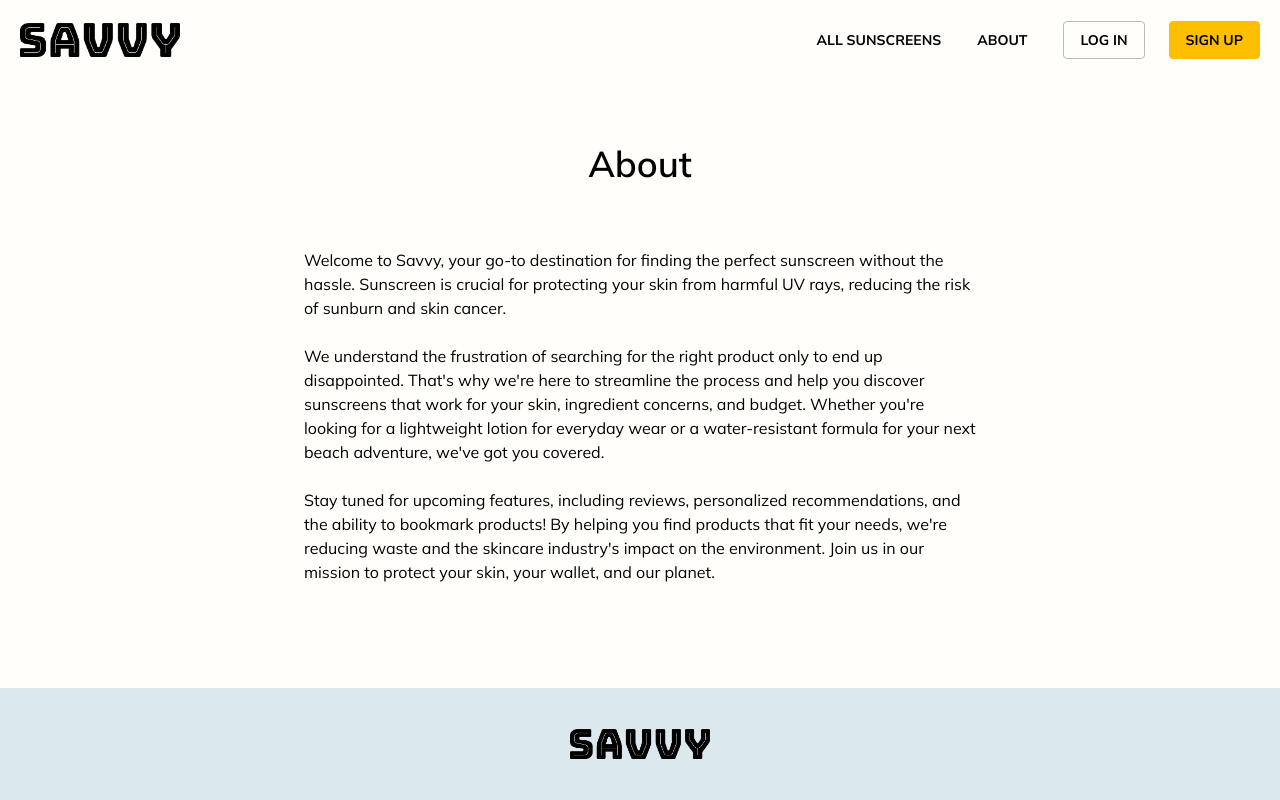
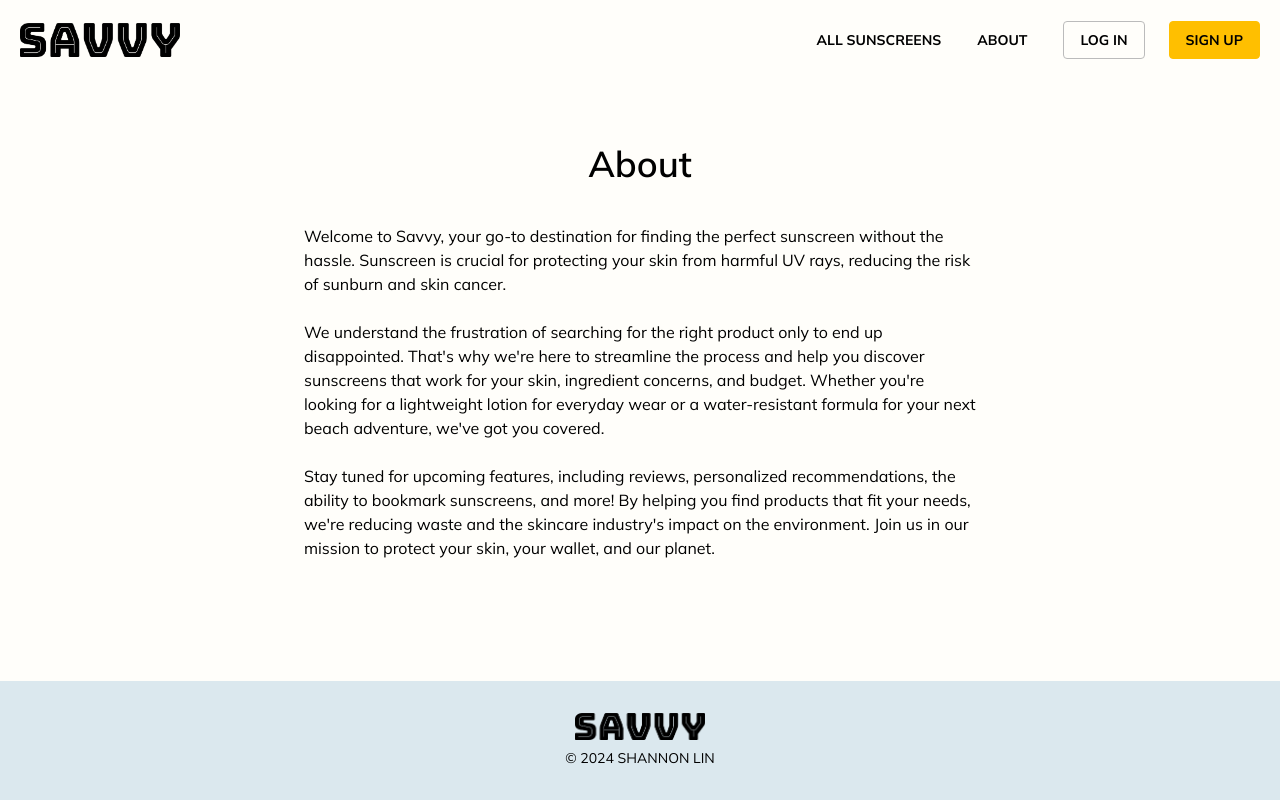
Before and after one commit to shannon-n-lin/sunscreen-savvy, a React (Vite) app in the folder frontend/: page /about in a window 1280 px wide. Built offline with nearby package versions, Linux system fonts and the light colour scheme; no server answers.

Commit message:
Fix issue with index page reloading on every route

```diff
--- a/frontend/src/App.jsx
+++ b/frontend/src/App.jsx
@@ -3,6 +3,7 @@ import { Routes, Route } from 'react-router-dom'
 import axios from 'axios'
 import UserContext from './contexts/UserContext'
 import Layout from './components/Layout'
+import Header from './components/Header'
 import IndexPage from './pages/IndexPage'
 import LoginPage from './pages/LoginPage'
 import SignupPage from './pages/SignupPage'
@@ -31,22 +32,20 @@ const App = () => {
     try {
       const res = await axios.post('http://localhost:2003/logout', {}, {withCredentials: true})
         setUser(res.data.user)
-        console.log(user)
+        console.log(res.data)
     } catch (err) {
       console.log(err)
     }
   }
 
-  console.log(typeof handleLogout)
-
   return (
     <>
       <UserContext.Provider value={user}>
         <Routes>
-          <Route index element={<IndexPage headerColor="white" handleLogout={handleLogout}/>} />
 
-          {/* Use Layout component on all pages */}
+          {/* Apply layout component to all pages */}
           <Route element={<Layout handleLogout={handleLogout}/>}>
+            <Route path='/' element={<IndexPage />} />
             <Route path='/login' element={<LoginPage />} />
             <Route path='/signup' element={<SignupPage />} />
             <Route path='/about' element={<AboutPage />} />
@@ -54,9 +53,8 @@ const App = () => {
             <Route path='/chemical-sunscreens' element={<ChemicalSunscreens />} />
             <Route path='/mineral-sunscreens' element={<MineralSunscreens />} />
             <Route path='/budget-sunscreens' element={<BudgetSunscreens />} />
-            {/* Wildcard route */}
-            {/* <Route path='*' element={<IndexPage />} /> */}
           </Route>
+
         </Routes>
       </UserContext.Provider>
     </>
@@ -64,3 +62,71 @@ const App = () => {
 }
 
 export default App
+
+// import { React, useState, useEffect } from 'react'
+// import { Routes, Route } from 'react-router-dom'
+// import axios from 'axios'
+// import UserContext from './contexts/UserContext'
+// import Layout from './components/Layout'
+// import Header from './components/Header'
+// import IndexPage from './pages/IndexPage'
+// import LoginPage from './pages/LoginPage'
+// import SignupPage from './pages/SignupPage'
+// import AboutPage from './pages/AboutPage'
+// import AllSunscreens from './pages/ProductListPages/AllSunscreens'
+// import ChemicalSunscreens from './pages/ProductListPages/ChemicalSunscreens'
+// import MineralSunscreens from './pages/ProductListPages/MineralSunscreens'
+// import BudgetSunscreens from './pages/ProductListPages/BudgetSunscreens'
+
+
+// const App = () => {
+//   const [user, setUser] = useState('')
+
+//   useEffect(() => {
+//     const checkAuth = async () => {
+//       const res = await axios.get('http://localhost:2003/user', {
+//         withCredentials:true
+//       })
+//       setUser(res.data.username)
+//       console.log(res)
+//     }
+//     checkAuth()
+//   }, [])
+
+//   async function handleLogout(e) {
+//     try {
+//       const res = await axios.post('http://localhost:2003/logout', {}, {withCredentials: true})
+//         setUser(res.data.user)
+//         console.log(res.data)
+//     } catch (err) {
+//       console.log(err)
+//     }
+//   }
+
+//   return (
+//     <>
+//       <UserContext.Provider value={user}>
+//         <Routes>
+//           <Route element={<Header />} />
+//           {/* TODO: Fix routing issue when applying layout component to all pages */}
+//           {/* <Route element={<Layout handleLogout={handleLogout}/>}>  */}
+
+//             <Route path='/' element={<IndexPage handleLogout={handleLogout}/>} />
+//             <Route path='/login' element={<LoginPage handleLogout={handleLogout}/>} />
+//             <Route path='/signup' element={<SignupPage handleLogout={handleLogout}/>} />
+//             <Route path='/about' element={<AboutPage handleLogout={handleLogout}/>} />
+//             <Route path='/all-sunscreens' element={<AllSunscreens handleLogout={handleLogout}/>} />
+//             <Route path='/chemical-sunscreens' element={<ChemicalSunscreens handleLogout={handleLogout}/>} />
+//             <Route path='/mineral-sunscreens' element={<MineralSunscreens handleLogout={handleLogout}/>} />
+//             <Route path='/budget-sunscreens' element={<BudgetSunscreens handleLogout={handleLogout}/>} />
+
+//             {/* Wildcard route */}
+//             {/* <Route path='*' element={<IndexPage />} /> */}
+
+//         </Routes>
+//       </UserContext.Provider>
+//     </>
+//   )
+// }
+
+// export default App
--- a/frontend/src/components/Footer.jsx
+++ b/frontend/src/components/Footer.jsx
@@ -3,11 +3,12 @@ import savvyLogoBlack from '../assets/savvy-logo-black.png'
 
 export default function Footer() {
   return (
-    <div className='flex flex-col justify-center items-center h-8 w-full
-    mt-16 py-14 bg-lt-blue'>
+    <div className='flex flex-col justify-center items-center w-full
+    mt-16 py-8 bg-lt-blue'>
       <Link to='/'>
-        <img className='w-[140px]' src={savvyLogoBlack} alt='Savvy'/>
+        <img className='w-[130px]' src={savvyLogoBlack} alt='Savvy'/>
       </Link>
+      <span className='uppercase mt-2 text-sm'>&#169; 2024 Shannon Lin</span>
     </div>
   )
 }
--- a/frontend/src/components/Header.jsx
+++ b/frontend/src/components/Header.jsx
@@ -1,17 +1,15 @@
-import { useState, useContext, useCallback } from 'react'
+import { useState, useContext } from 'react'
 import { Link, Navigate } from 'react-router-dom'
 import UserContext from '../contexts/UserContext'
-import savvyLogoWhite from '../assets/savvy-logo-white.svg'
 import savvyLogoBlack from '../assets/savvy-logo-black.png'
 import { FiX, FiMenu } from 'react-icons/fi'
 
-export default function Header({ handleLogout, textColor='black' }) {
+export default function Header({ handleLogout }) {
   const [ mobile, setMobile ] = useState(false)
   const user = useContext(UserContext)
-
-  const handleMobile = useCallback(() => {
+  const handleMobile = () => {
     setMobile(!mobile)
-  }, [])
+  }
 
   console.log('header')
 
@@ -23,19 +21,19 @@ export default function Header({ handleLogout, textColor='black' }) {
         <Link to='/'>
           <img
             className='w-[160px]'
-            src={textColor === 'white' ? savvyLogoWhite : savvyLogoBlack}
+            src={savvyLogoBlack}
             alt='Savvy'
           />
         </Link>
 
         {/* Desktop nav menu */}
         <ul className='hidden md:flex items-center uppercase text-sm font-bold gap-3'>
-          <li className={`p-3 whitespace-nowrap text-${textColor}`}>
+          <li className={'p-3 whitespace-nowrap'}>
             <Link to='/all-sunscreens' className='no-underline'>
               All Sunscreens
             </Link>
           </li>
-          <li className={`p-3 whitespace-nowrap text-${textColor}`}>
+          <li className={'p-3 whitespace-nowrap'}>
             <Link to='/about' className='no-underline'>
               About
             </Link>
@@ -52,6 +50,8 @@ export default function Header({ handleLogout, textColor='black' }) {
           </li>}
           {user && <li onClick={handleLogout} className='p-3 whitespace-nowrap'>
             <button className='btn-secondary'>Log Out</button>
+            {/* TODO: Fix issue with redirecting every route to index
+            {<Navigate to='/' />} */}
           </li>}
         </ul>
 
@@ -77,7 +77,8 @@ export default function Header({ handleLogout, textColor='black' }) {
             </li>}
             {user && <li onClick={handleMobile} className='pt-6 pb-6 pr-4 whitespace-nowrap'>
               <button onClick={handleLogout} className='btn-secondary'>Log Out</button>
-              {<Navigate to='/' />}
+              {/* TODO: Fix issue with redirecting every route to index
+              {<Navigate to='/' />} */}
             </li>}
 
             <li onClick={handleMobile} className='p-4 whitespace-nowrap'>
--- a/frontend/src/pages/AboutPage.jsx
+++ b/frontend/src/pages/AboutPage.jsx
@@ -1,17 +1,11 @@
-import { useState, useContext } from 'react'
-import { Link, useNavigate } from 'react-router-dom'
-import axios from 'axios'
-import UserContext from '../contexts/UserContext'
-import { FiAlertCircle } from 'react-icons/fi'
-
-export default function LoginPage() {
+export default function AboutPage({ handleLogout }) {
 
   console.log('About page')
 
   return (
     <>
-      <h1 className='text-center my-16'>About</h1>
-      <div className='w-[80%] max-w-2xl mx-auto mb-8 flex flex-col gap-6'>
+      <h1 className='text-center mt-16'>About</h1>
+      <div className='w-[80%] max-w-2xl mx-auto mt-10 mb-8 flex flex-col gap-6'>
         <p>
           Welcome to Savvy, your go-to destination for finding the perfect sunscreen without the hassle. Sunscreen is crucial for protecting your skin from harmful UV rays, reducing the risk of sunburn and skin cancer.
         </p>
@@ -19,7 +13,7 @@ export default function LoginPage() {
           We understand the frustration of searching for the right product only to end up disappointed. That's why we're here to streamline the process and help you discover sunscreens that work for your skin, ingredient concerns, and budget. Whether you're looking for a lightweight lotion for everyday wear or a water-resistant formula for your next beach adventure, we've got you covered.
         </p>
         <p>
-          Stay tuned for upcoming features, including reviews, personalized recommendations, and the ability to bookmark products! By helping you find products that fit your needs, we're reducing waste and the skincare industry's impact on the environment. Join us in our mission to protect your skin, your wallet, and our planet.
+          Stay tuned for upcoming features, including reviews, personalized recommendations, the ability to bookmark sunscreens, and more! By helping you find products that fit your needs, we're reducing waste and the skincare industry's impact on the environment. Join us in our mission to protect your skin, your wallet, and our planet.
         </p>
       </div>
     </>
--- a/frontend/src/pages/IndexPage.jsx
+++ b/frontend/src/pages/IndexPage.jsx
@@ -1,12 +1,10 @@
 import { useState, useContext, useEffect } from 'react'
 import { Link } from 'react-router-dom'
 import UserContext from '../contexts/UserContext'
-import Header from '../components/Header'
 import Hero from '../components/Hero'
-import Footer from '../components/Footer'
 import SunscreenCard from '../components/SunscreenCard'
 
-export default function IndexPage({ handleLogout }) {
+export default function IndexPage() {
   const [sunscreens, setSunscreens] = useState([])
   const user = useContext(UserContext)
   const host = 'http://localhost:2003'
@@ -25,7 +23,6 @@ export default function IndexPage({ handleLogout }) {
   return (
     <>
     <div className='flex flex-col min-h-screen'>
-      <Header handleLogout={handleLogout} textColor='white'/>
       <Hero />
 
       <div>
@@ -79,7 +76,6 @@ export default function IndexPage({ handleLogout }) {
         </div>
       </div>
 
-      <Footer />
     </div>
     </>
   )
--- a/frontend/src/pages/ProductListPages/AllSunscreens.jsx
+++ b/frontend/src/pages/ProductListPages/AllSunscreens.jsx
@@ -1,4 +1,6 @@
+import { useState, useContext } from 'react'
 import Sunscreens from '../../components/Sunscreens'
+import UserContext from '../../contexts/UserContext'
 
 export default function AllSunscreens() {
 
```
Also changed, not shown: 1 other file (tests, documents, lock files or other folders).
